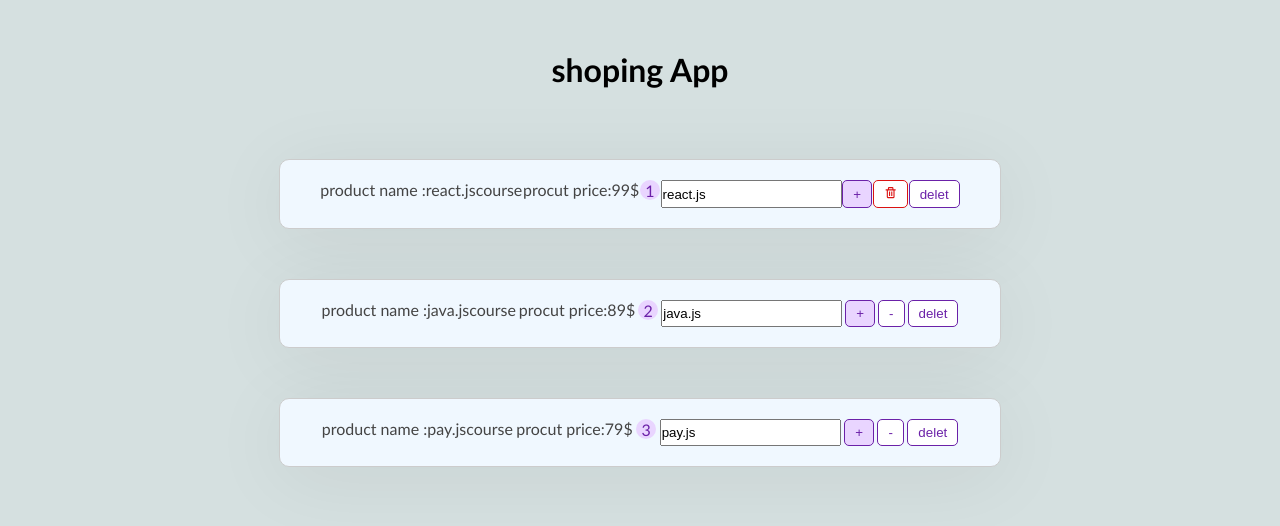
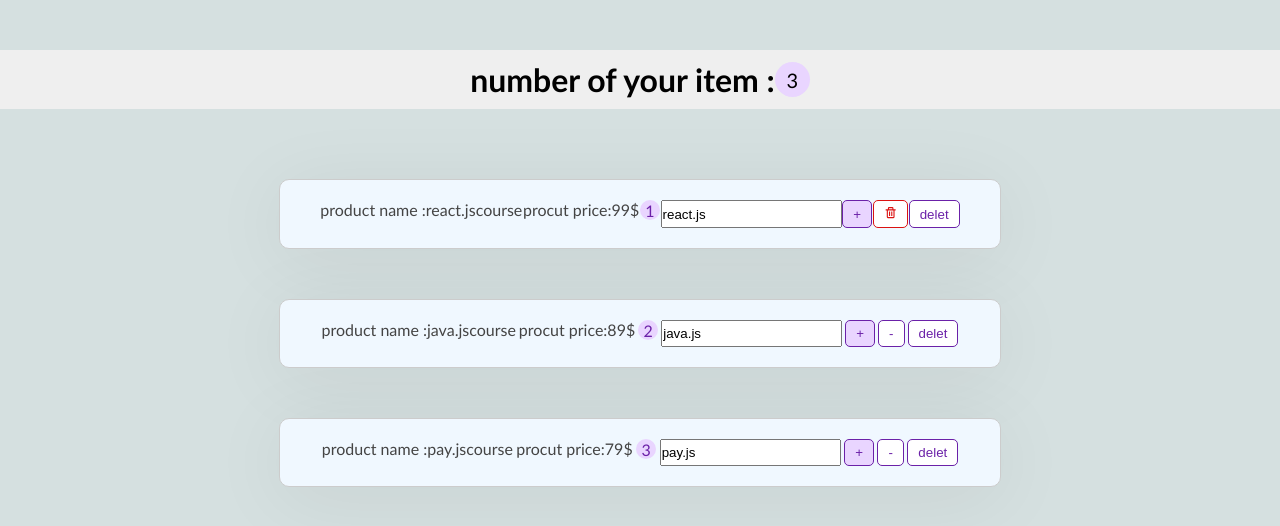
Before and after one commit to alimhp/react-course, a React (Create React App) app: page / in a window 1280 px wide. Shown: the top 526 px of the page. Built offline with nearby package versions, Linux system fonts and the light colour scheme.

Commit message:
lifting sate

```diff
--- a/src/App.js
+++ b/src/App.js
@@ -3,7 +3,7 @@ import Hookcounter from "./component/product/hook/Hookcounter";
 import Hookobject from "./component/product/hook/Hookobject";
 import ProductList from "./component/product/ProductList";
 import styles from "./App.module.css";
-import Navigation from "./component/navigation";
+import Navigation from "./component/navbar/navigation";
 
 class App extends Component {
   state = {
@@ -47,12 +47,11 @@ class App extends Component {
   render() {
     return (
       <div className={styles.container}>
-        {/* <Navigation /> */}
-        <h1>shoping App</h1>
+        <Navigation product={this.state.product} />
         <ProductList
           product={this.state.product}
           dicresmentHandler={this.dicresmentHandler}
-          onChange={this.onChange}
+          onChange={this.changeHandler}
           incrementHandler={this.incrementHandler}
           removeHandler={this.removeHandler}
         />
--- /dev/null
+++ b/src/component/navbar/navbar.module.css
@@ -0,0 +1,23 @@
+.navbar {
+  background-color: #efefef;
+  width: 100%;
+  padding-top: 10px;
+  padding-bottom: 10px;
+  height: 60px;
+  text-align: center;
+  display: flex;
+  justify-content: center;
+  align-items: center;
+}
+.navbar span {
+  display: inline-block;
+  padding: 5px;
+  background-color: #e9d5ff;
+  font-size: 20px;
+  border-radius: 50%;
+  width: 25px;
+  height: 25px;
+  display: flex;
+  justify-content: center;
+  align-items: center;
+}
--- /dev/null
+++ b/src/component/navbar/navigation.js
@@ -0,0 +1,15 @@
+import { Component } from "react";
+import styles from "./navbar.module.css";
+
+class Navigation extends Component {
+  state = {};
+  render() {
+    return (
+      <header className={styles.navbar}>
+        <h1>number of your item :</h1> <span>{this.props.product.length}</span>
+      </header>
+    );
+  }
+}
+
+export default Navigation;
--- a/src/component/product/ProductList.js
+++ b/src/component/product/ProductList.js
@@ -19,7 +19,7 @@ class ProductList extends Component {
               // for increament
               onIncrement={() => this.props.incrementHandler(product.id)}
               //change button
-              onChange={(e) => this.props.changeHandler(e, product.id)}
+              onChange={(e) => this.props.onChange(e, product.id)}
               // dicresmenting quantity
               onDicrement={() => this.props.dicresmentHandler(product.id)}
             />
```
Also changed, not shown: src/component/navigation.js (deleted, +0 -8 lines).
